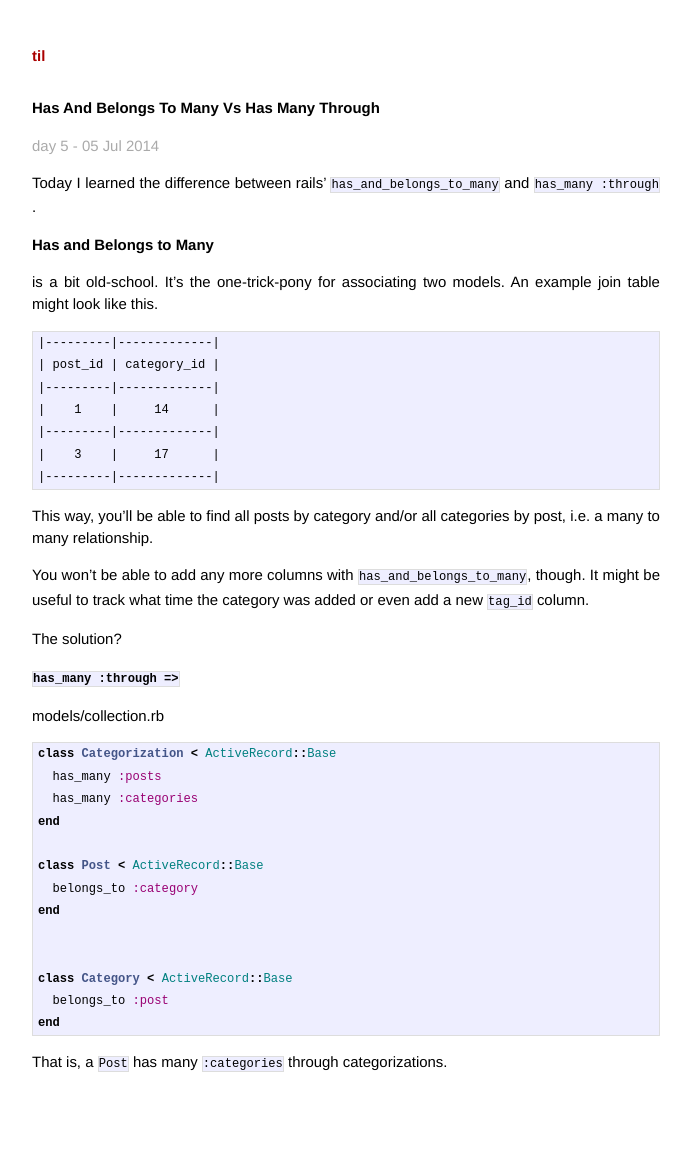
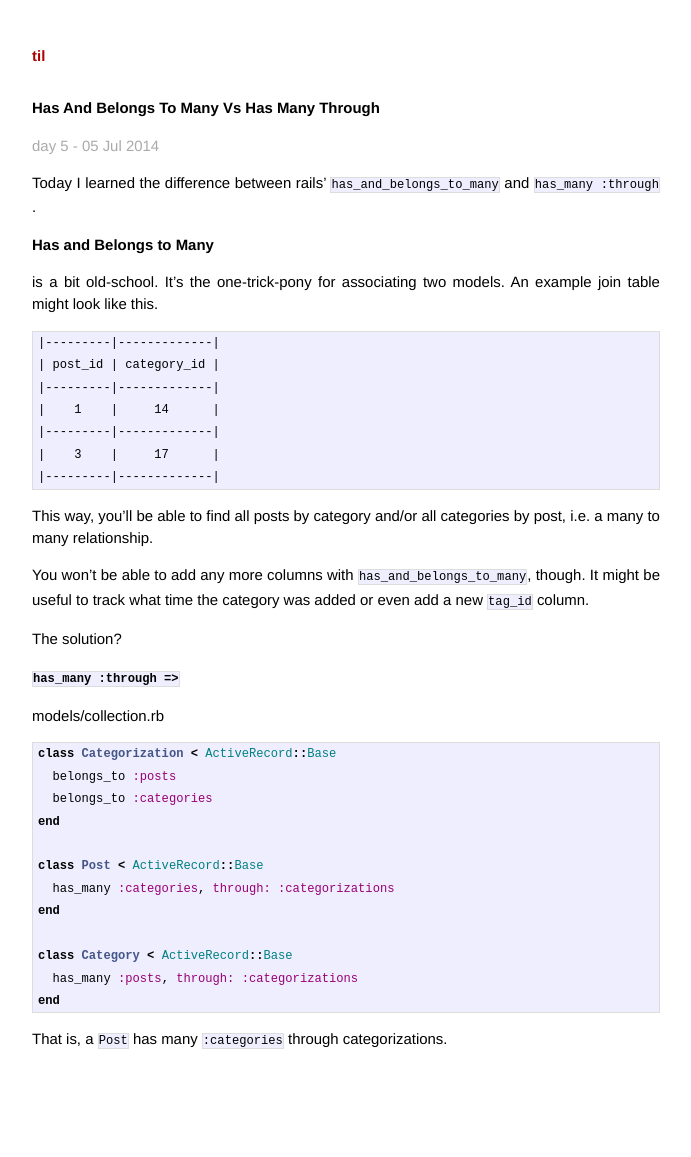
Before and after one commit to jshawl/til, a Jekyll site: the page built from _posts/2014-07-05-has-and-belongs-to-many-vs-has-many-through.md, in a window 1280 px wide. Shown: the whole page, without its empty margins (294-985 px from the left). Built offline with Jekyll 4.4.1, drawn with Linux system fonts in a browser that asks for light colours; Markdown is read by kramdown in place of the engine named in the settings; after the commit the page ends 1135 px from its top, so only the background shows below that.

Commit message:
fix habtm post

````diff
--- a/_posts/2014-07-05-has-and-belongs-to-many-vs-has-many-through.md
+++ b/_posts/2014-07-05-has-and-belongs-to-many-vs-has-many-through.md
@@ -31,17 +31,16 @@ models/collection.rb
 
 ```ruby
 class Categorization < ActiveRecord::Base
-  has_many :posts
-  has_many :categories
+  belongs_to :posts
+  belongs_to :categories
 end
 
 class Post < ActiveRecord::Base
-  belongs_to :category
+  has_many :categories, through: :categorizations
 end
 
-
 class Category < ActiveRecord::Base
-  belongs_to :post
+  has_many :posts, through: :categorizations
 end
 ```
 
````
